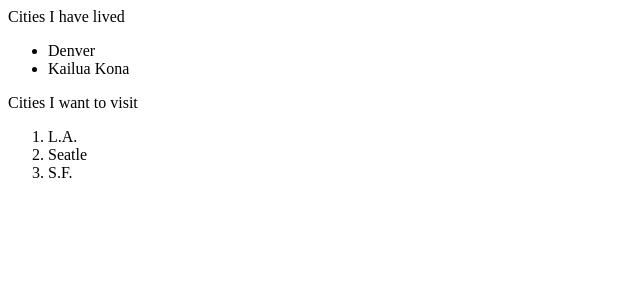
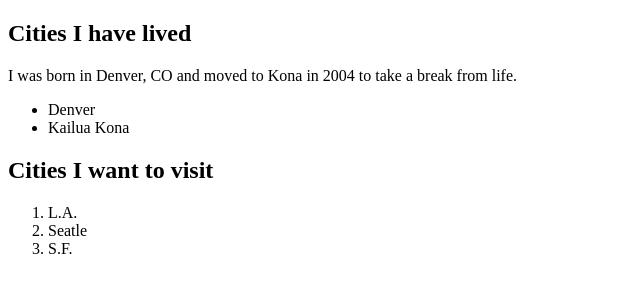
Before and after one commit to Eas156/html-exercise, a plain HTML site: page index.html in a window 1280 px wide. Shown: the whole page, without its empty margins (0-640 px from the left). Drawn offline with Linux system fonts and the light colour scheme.

Commit message:
Descibe cities

```diff
--- a/index.html
+++ b/index.html
@@ -5,13 +5,14 @@
   <title>Document</title>
 </head>
 <body>
-<heading>Cities I have lived</heading>
+<heading><h2>Cities I have lived</h2></heading>
+  <p>I was born in Denver, CO and moved to Kona in 2004 to take a break from life.</p>
   <ul>
     <li>Denver</li>
     <li>Kailua Kona</li>
   </ul>
 
-<heading>Cities I want to visit</heading>
+<heading><h2>Cities I want to visit</h2></heading>
   <ol>
     <li>L.A.</li>
     <li>Seatle</li>
```
